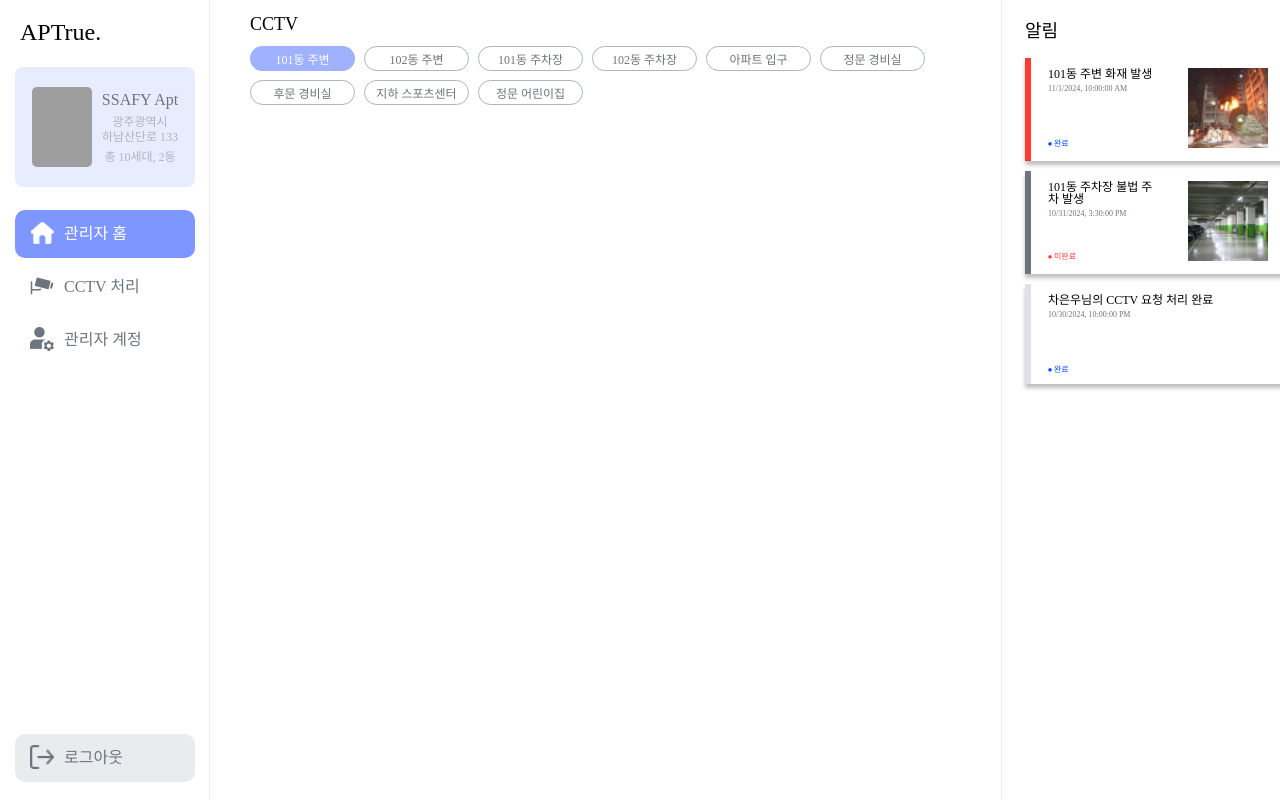
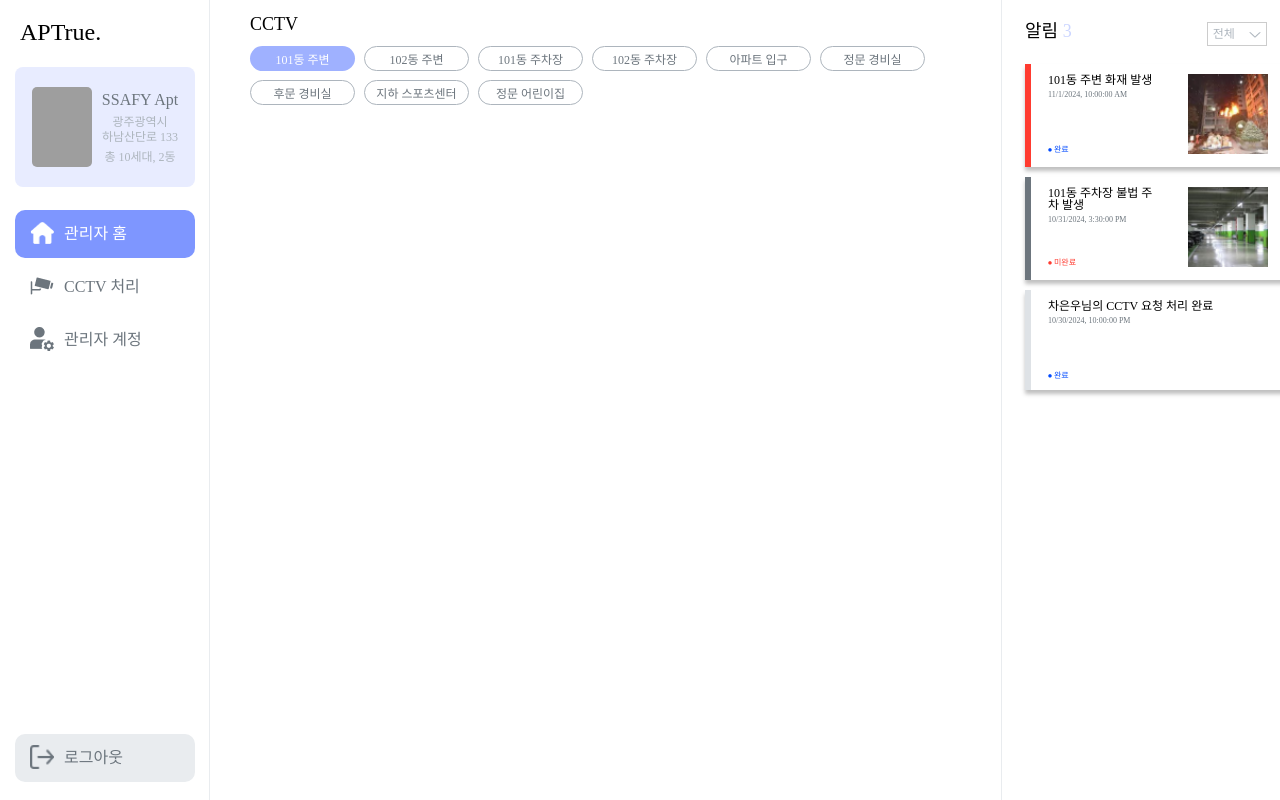
Before and after one commit to alsdk9349/project_Aptrue, a Next.js app in the folder frontend/aptrue/: page / in a window 1280 px wide. Built offline with nearby package versions, Linux system fonts and the light colour scheme; grey boxes are pictures that could not be loaded; a web font is replaced by a local one.

Commit message:
[Feat] #8 알림 영역 드롭다운 기능 추가

```diff
--- /dev/null
+++ b/frontend/aptrue/src/components/homePage/Dropdown.module.scss
@@ -0,0 +1,51 @@
+@use '@/styles/constants/colors.scss' as colors;
+
+.dropdown {
+  position: relative;
+  width: 60px;
+  font-family: 'medium';
+  font-size: 12px;
+  color: colors.$gray5;
+}
+
+.dropdownButton {
+  display: flex; /* Flexbox 사용 */
+  align-items: center; /* 세로 가운데 정렬 */
+  justify-content: space-between; /* 가로 간격 조정 */
+  background-color: white;
+  border: 1px solid #ccc;
+  padding: 5px;
+  cursor: pointer;
+
+  img {
+    margin-left: 3px; /* 필요에 따라 간격 조정 */
+  }
+}
+
+.dropdownMenu {
+  position: absolute;
+  top: 100%;
+  left: 0;
+  background-color: white;
+  border: 1px solid #ccc;
+  list-style: none;
+  padding: 0;
+  margin: 0;
+  width: 100%; /* 필요에 따라 조정 */
+  z-index: 1;
+}
+
+.dropdownItem {
+  padding: 7px 5px;
+  cursor: pointer;
+  text-align: center;
+
+  &:hover {
+    background-color: #f0f0f0;
+  }
+}
+
+.selected {
+  background-color: colors.$blue3; /* 선택된 아이템의 배경 색상 */
+  color: white; /* 선택된 아이템의 텍스트 색상 */
+}
--- /dev/null
+++ b/frontend/aptrue/src/components/homePage/Dropdown.tsx
@@ -0,0 +1,47 @@
+'use client';
+
+import { useState } from 'react';
+import style from './Dropdown.module.scss';
+
+interface DropdownProps {
+  setSelectedFilter: (filter: string) => void;
+}
+
+export default function Dropdown({ setSelectedFilter }: DropdownProps) {
+  const [isOpen, setIsOpen] = useState<boolean>(false);
+  const [selectedOption, setSelectedOption] = useState<string>('전체');
+
+  const options = ['전체', '미완료', '완료', '긴급'];
+
+  const toggleDropdown = () => {
+    setIsOpen(!isOpen);
+  };
+
+  const selectOption = (option: string) => {
+    setSelectedOption(option);
+    setSelectedFilter(option); // 부모 컴포넌트의 필터 상태 업데이트
+    setIsOpen(false);
+  };
+
+  return (
+    <div className={style.dropdown}>
+      <div onClick={toggleDropdown} className={style.dropdownButton}>
+        {selectedOption}
+        <img src="/icons/down_arrow.png" alt="화살표" />
+      </div>
+      {isOpen && (
+        <ul className={style.dropdownMenu}>
+          {options.map((option) => (
+            <li
+              key={option}
+              onClick={() => selectOption(option)}
+              className={style.dropdownItem}
+            >
+              {option}
+            </li>
+          ))}
+        </ul>
+      )}
+    </div>
+  );
+}
--- a/frontend/aptrue/src/components/homePage/Notification.module.scss
+++ b/frontend/aptrue/src/components/homePage/Notification.module.scss
@@ -8,10 +8,19 @@
   flex-direction: column;
 }
 
-.title {
-  font-family: 'medium';
-  font-size: 18px;
+.titlecontainer {
+  display: flex;
+  gap: 135px;
   margin-top: 22px;
   margin-left: 24px;
   margin-bottom: 18px;
 }
+
+.title {
+  font-family: 'medium';
+  font-size: 18px;
+}
+
+.count {
+  color: colors.$blue2;
+}
--- a/frontend/aptrue/src/components/homePage/Notification.tsx
+++ b/frontend/aptrue/src/components/homePage/Notification.tsx
@@ -1,7 +1,11 @@
+'use client';
+
+import { useState } from 'react';
 import AlarmCard from './AlarmCard';
+import Dropdown from './Dropdown';
 import style from './Notification.module.scss';
 
-const data = [
+const data: Alarm[] = [
   {
     notificationId: 1,
     message: '101동 주변 화재 발생',
@@ -32,10 +36,28 @@ const data = [
 ];
 
 export default function Notification() {
+  const [selectedFilter, setSelectedFilter] = useState<string>('전체');
+
+  // 필터링된 데이터를 반환하는 함수
+  const filteredData = data.filter((alarm) => {
+    if (selectedFilter === '전체') return true;
+    if (selectedFilter === '미완료') return !alarm.isCompleted;
+    if (selectedFilter === '완료') return alarm.isCompleted;
+    if (selectedFilter === '긴급') return alarm.emergency;
+    return true;
+  });
+
   return (
     <div className={style.container}>
-      <div className={style.title}>알림</div>
-      {data.map((alarm) => (
+      <div className={style.titlecontainer}>
+        <div className={style.title}>
+          알림
+          <span className={style.count}> {filteredData.length}</span>
+        </div>
+        {/* setSelectedFilter를 Dropdown에 전달 */}
+        <Dropdown setSelectedFilter={setSelectedFilter} />
+      </div>
+      {filteredData.map((alarm) => (
         <AlarmCard key={alarm.notificationId} {...alarm} />
       ))}
     </div>
```
Also changed, not shown: frontend/aptrue/public/icons/down_arrow.png (added).
